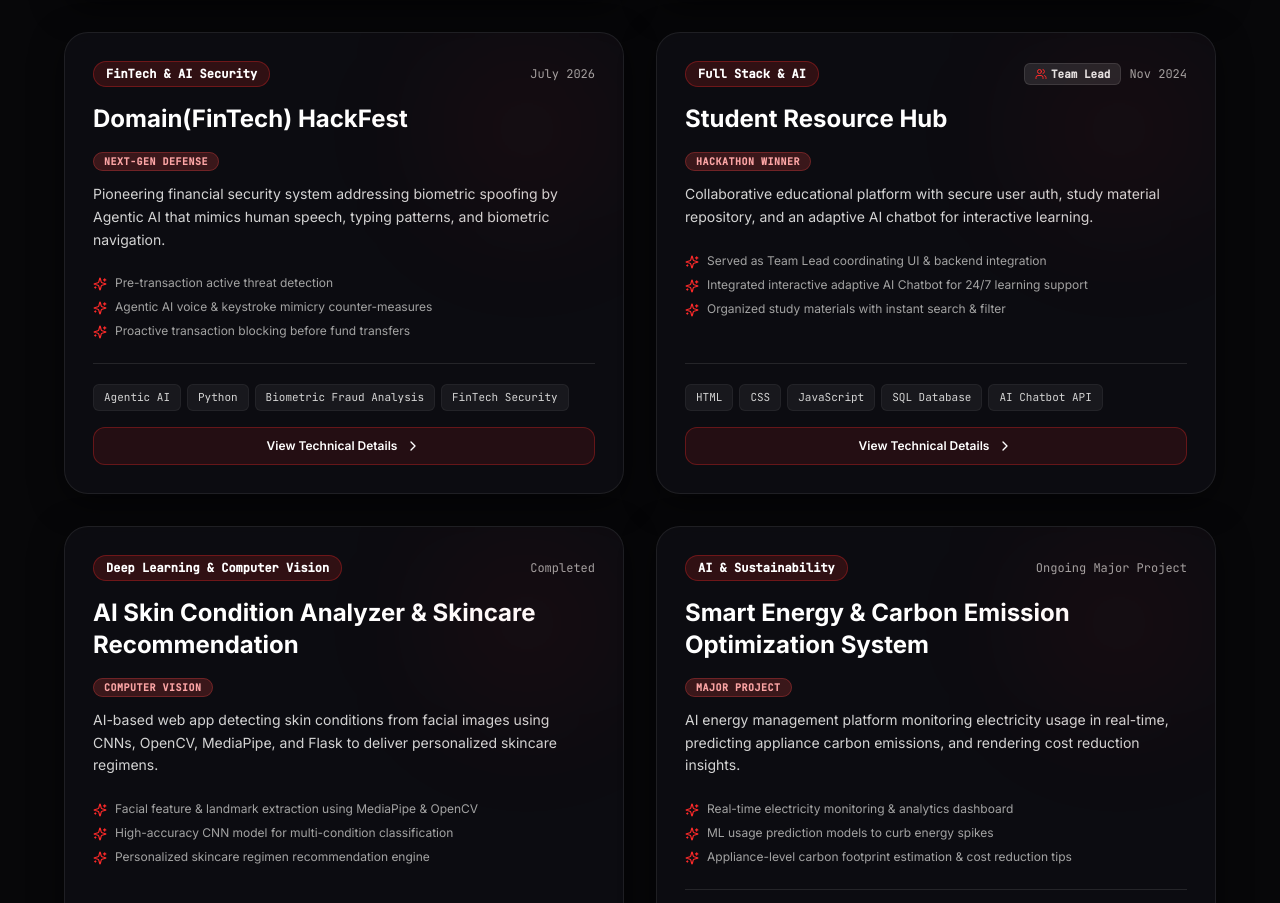
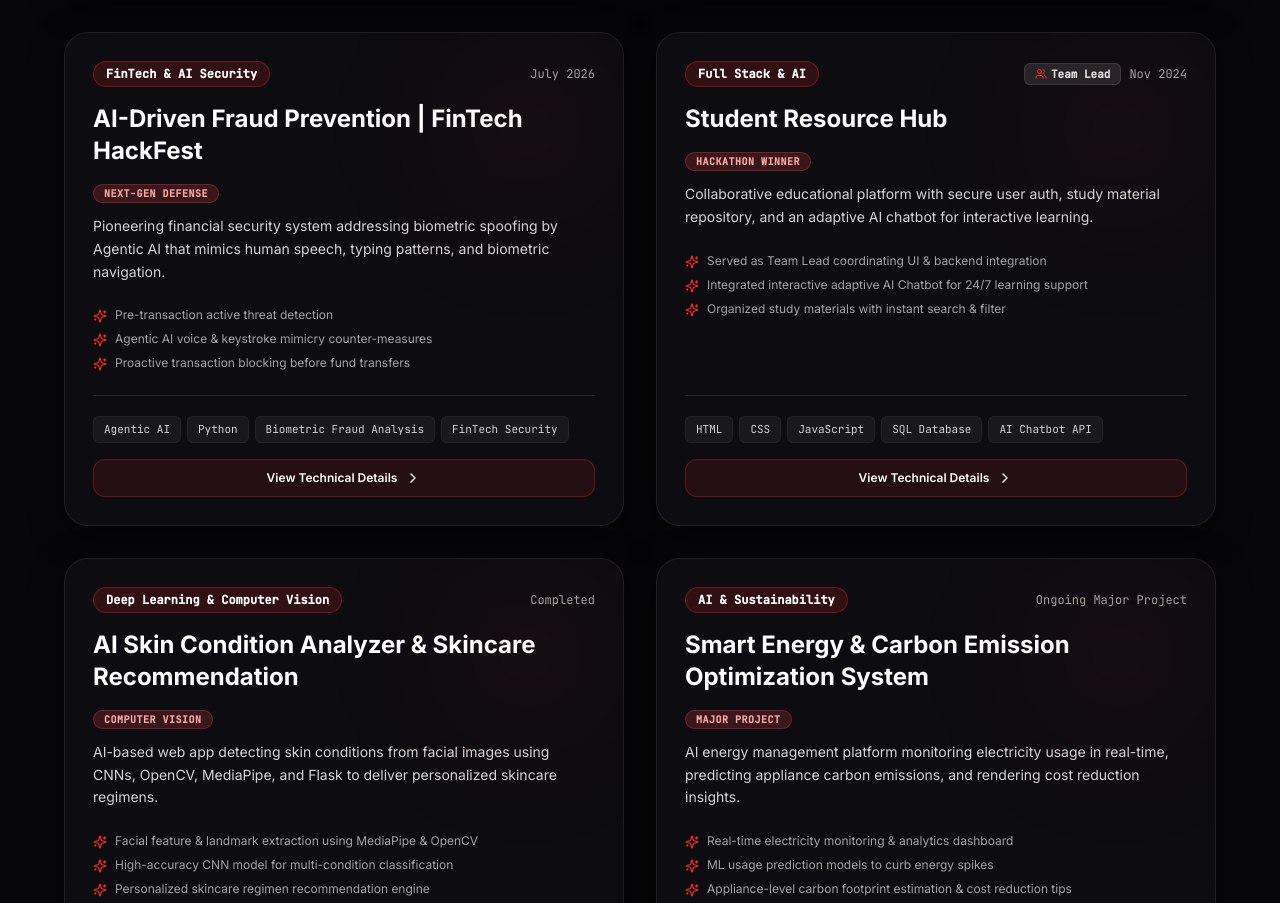
Before and after one commit to reddyvinay0612/Portfolio, a React (Vite) app: page / in a window 1280 px wide. Shown: the part 5606-6509 px from the top of the page. Built offline with nearby package versions, Linux system fonts and the light colour scheme; a web font is replaced by a local one.

Commit message:
feat: rename FinTech project to AI-Driven Fraud Prevention | FinTech HackFest

```diff
--- a/src/data/portfolioData.ts
+++ b/src/data/portfolioData.ts
@@ -112,7 +112,7 @@ export const PORTFOLIO_DATA = {
     },
     {
       id: "fintech-security",
-      title: "Domain(FinTech) HackFest",
+      title: "AI-Driven Fraud Prevention | FinTech HackFest",
       category: "FinTech & AI Security",
       period: "July 2026",
       statusBadge: "Next-Gen Defense",
```
